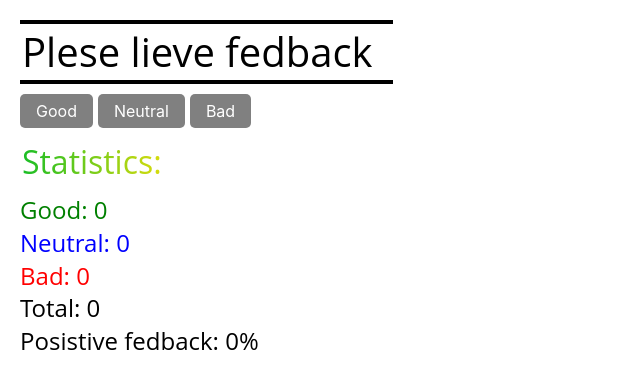
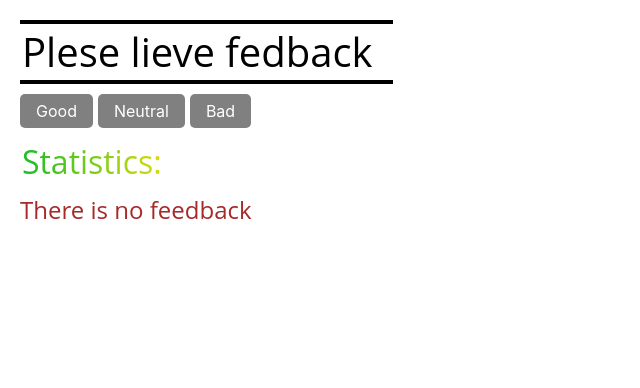
Before and after one commit to yuriipol/goit-react-hw-04-feedback, a React (Create React App) app: page / in a window 1280 px wide. Shown: the top 388 px of the page, without its empty margins (0-640 px from the left). Built offline with nearby package versions, Linux system fonts and the light colour scheme.

Commit message:
added component Notifications and hide function

```diff
--- a/src/components/App.jsx
+++ b/src/components/App.jsx
@@ -8,6 +8,8 @@ class App extends React.Component {
     neutral: 0,
     valueTotal: 0,
     valuePositivePercentage: 0,
+    displayStatistics: 'none',
+    displayNotifications: 'flex',
   };
 
   countPositiveFeedbackPercentage = () => {
@@ -26,7 +28,12 @@ class App extends React.Component {
 
   increment = event => {
     // console.log(event.target.name);
-
+    this.setState(() => ({
+      displayStatistics: 'flex',
+    }));
+    this.setState(() => ({
+      displayNotifications: 'none',
+    }));
     this.setState(prevState => ({
       [event.target.name]: prevState[event.target.name] + 1,
     }));
--- /dev/null
+++ b/src/components/notification/Notification.jsx
@@ -0,0 +1,12 @@
+import s from './Notification.module.css';
+
+const Notification = ({ massege, options }) => {
+  const display = options.displayNotifications;
+  return (
+    <p className={s.notification} style={{ display }}>
+      {massege}
+    </p>
+  );
+};
+
+export default Notification;
--- /dev/null
+++ b/src/components/notification/Notification.module.css
@@ -0,0 +1,8 @@
+.notification {
+  font-family: 'Open Sans', sans-serif;
+  color: black;
+  display: inline-block;
+  font-size: 1.5em;
+  margin: 0;
+  color: brown;
+}
--- a/src/components/section/Section.jsx
+++ b/src/components/section/Section.jsx
@@ -1,6 +1,7 @@
 import s from './Section.module.css';
 import FeedbackOptions from 'components/feedbackOptions/FeedbackOptions';
 import Statistics from 'components/statistics/Statistics';
+import Notification from 'components/notification/Notification';
 
 const Section = ({ title, options, setFeedback }) => {
   return (
@@ -8,6 +9,7 @@ const Section = ({ title, options, setFeedback }) => {
       <h1 className={s.title}>{title}</h1>
       <FeedbackOptions setFeedback={setFeedback} />
       <h2 className={s.statisticsTitle}>Statistics:</h2>
+      <Notification massege="There is no feedback" options={options} />
       <Statistics options={options} />
     </>
   );
--- a/src/components/statistics/Statistics.jsx
+++ b/src/components/statistics/Statistics.jsx
@@ -1,8 +1,11 @@
 import s from './Statistics.module.css';
 
 const Statistics = ({ options }) => {
+  // console.log(options);
+  const display = options.displayStatistics;
+  // console.log(options.displayStatistics);
   return (
-    <div className={s.statistics}>
+    <div className={s.statistics} style={{ display }}>
       <span className={s.goodText}>Good: {options.good}</span>
       <span className={s.neutralText}>Neutral: {options.neutral}</span>
       <span className={s.badText}>Bad: {options.bad}</span>
```
